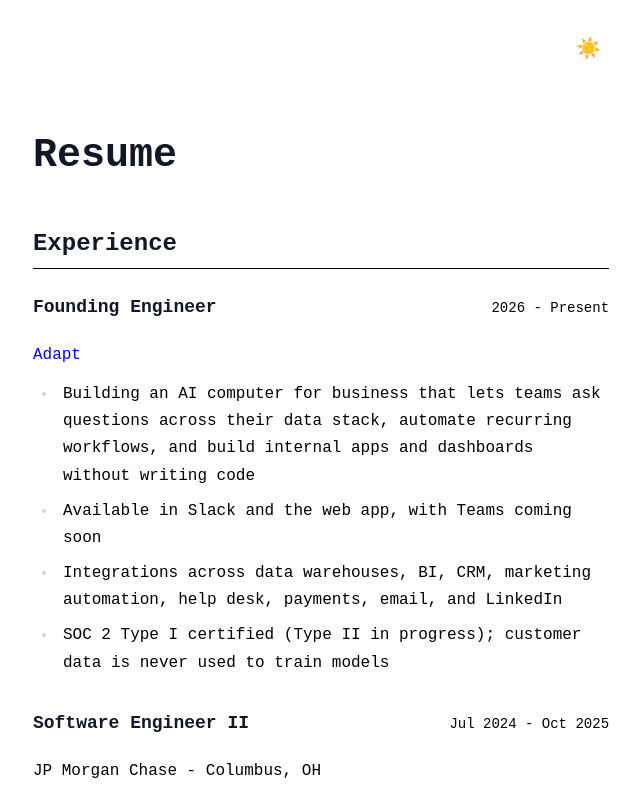
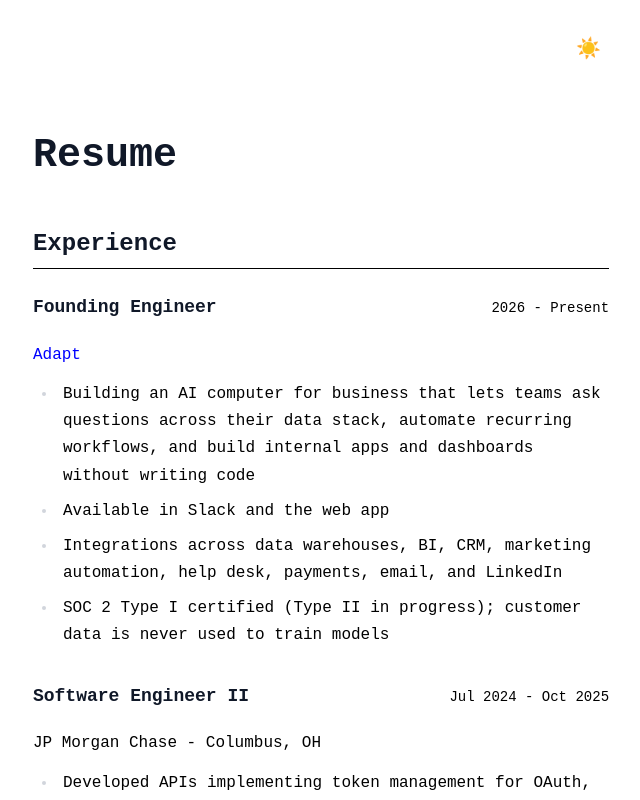
Before and after one commit to caseymanos/homepage, a SvelteKit app: page /resume in a window 1280 px wide. Shown: the top 800 px of the page, without its empty margins (319-959 px from the left). Built offline with nearby package versions, Linux system fonts and the light colour scheme.

Commit message:
Resume: drop 'Teams coming soon' from Adapt bullets

```diff
--- a/src/routes/resume/+page.svelte
+++ b/src/routes/resume/+page.svelte
@@ -15,7 +15,7 @@
 			<p class="company"><a href="https://adapt.com">Adapt</a></p>
 			<ul>
 				<li>Building an AI computer for business that lets teams ask questions across their data stack, automate recurring workflows, and build internal apps and dashboards without writing code</li>
-				<li>Available in Slack and the web app, with Teams coming soon</li>
+				<li>Available in Slack and the web app</li>
 				<li>Integrations across data warehouses, BI, CRM, marketing automation, help desk, payments, email, and LinkedIn</li>
 				<li>SOC 2 Type I certified (Type II in progress); customer data is never used to train models</li>
 			</ul>
```
